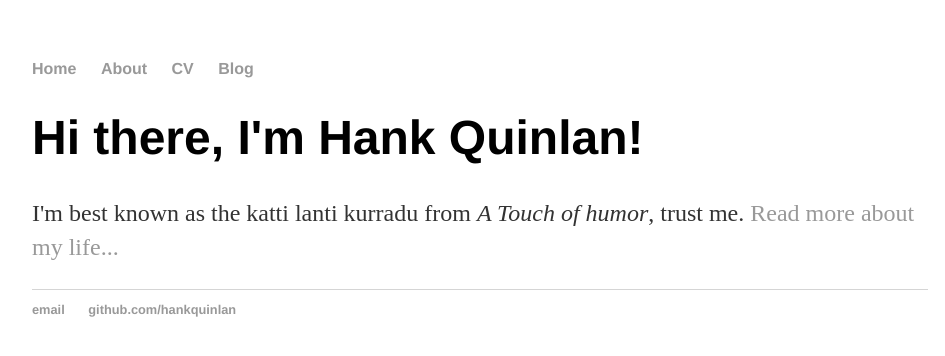
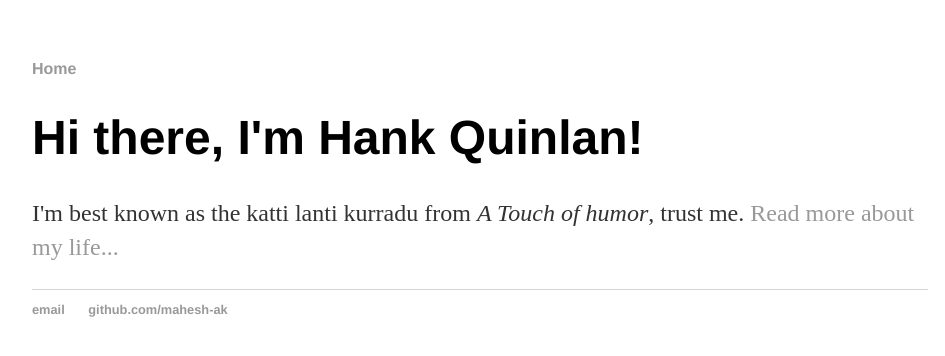
Before and after one commit to mahesh-ak/mahesh-ak.github.io, a Jekyll site: the page built from index.html, in a window 1280 px wide. Shown: the top 356 px of the page, without its empty margins (160-1105 px from the left). Built offline with Jekyll 4.4.1, drawn with Linux system fonts in a browser that asks for light colours.

Commit message:
Update default.html
Made it mine

```diff
--- a/_layouts/default.html
+++ b/_layouts/default.html
@@ -9,9 +9,7 @@
 			<nav>
 	    		<ul>
 	        		<li><a href="/">Home</a></li>
-		        	<li><a href="/about">About</a></li>
-	        		<li><a href="/cv">CV</a></li>
-	        		<li><a href="/blog">Blog</a></li>
+
 	    		</ul>
 			</nav>
 			<div class="container">
@@ -21,8 +19,8 @@
 			</div><!-- /.container -->
 			<footer>
 	    		<ul>
-	        		<li><a href="mailto:hankquinlanhub@gmail.com">email</a></li>
-	        		<li><a href="https://github.com/hankquinlan">github.com/hankquinlan</a></li>
+	        		<li><a href="mailto:mash@gmail.com">email</a></li>
+	        		<li><a href="https://github.com/mahesh-ak">github.com/mahesh-ak</a></li>
 				</ul>
 			</footer>
 		</body>
```
